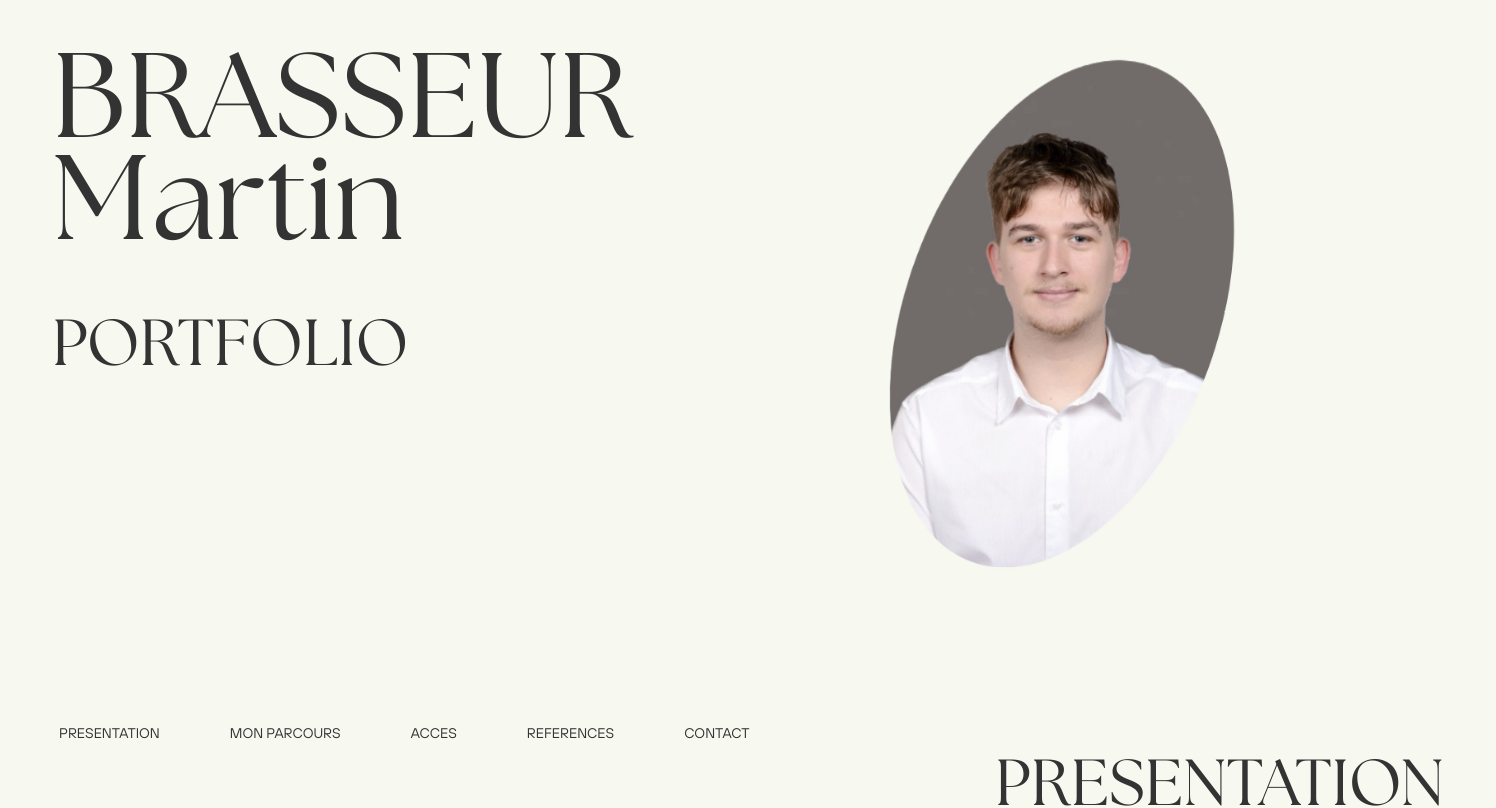
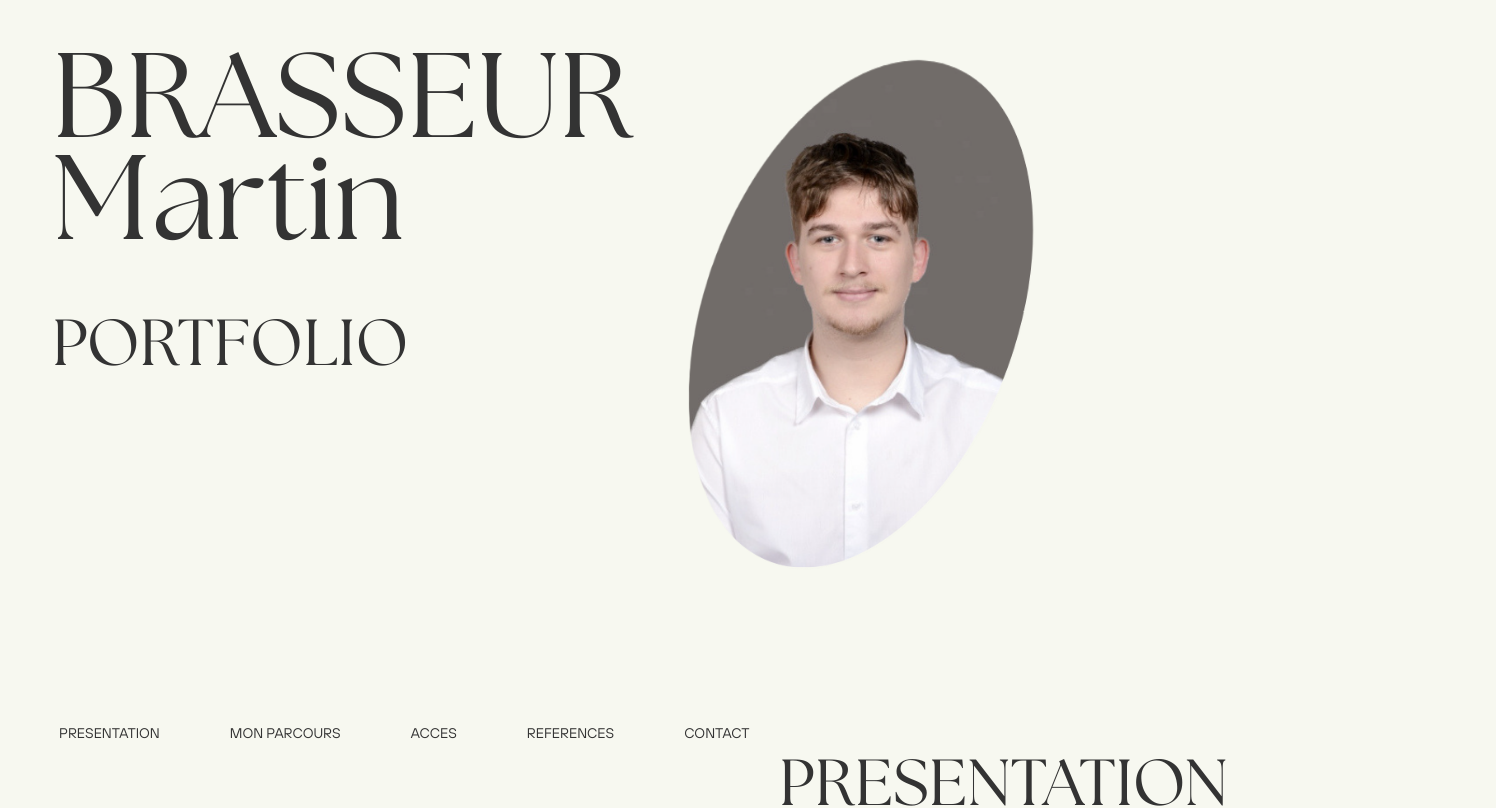
Before and after one commit to TheoBrasseurOCR/portfolio-brasseur-martin, a React (Create React App) app: page / in a window 1280 px wide. Shown: the top 808 px of the page, 1496 px wide, since content can reach past the window. Built offline with nearby package versions, Linux system fonts and the light colour scheme.

Commit message:
width auto

```diff
--- a/src/styles/accueil.scss
+++ b/src/styles/accueil.scss
@@ -1,5 +1,5 @@
 .proj {
-  width: 1496px;
+  width: auto;
 }
 // TRANSITION ACTUALISATION PAGE
 .fade-in {
@@ -400,10 +400,6 @@
 }
 
 @media screen and (max-width: 767px) {
-
-  .proj {
-    width: auto;
-  }
   .footer-menu {
     width: 100%; /* La largeur totale de l'écran */
     margin-left: 0; /* Réinitialiser la marge */
```
